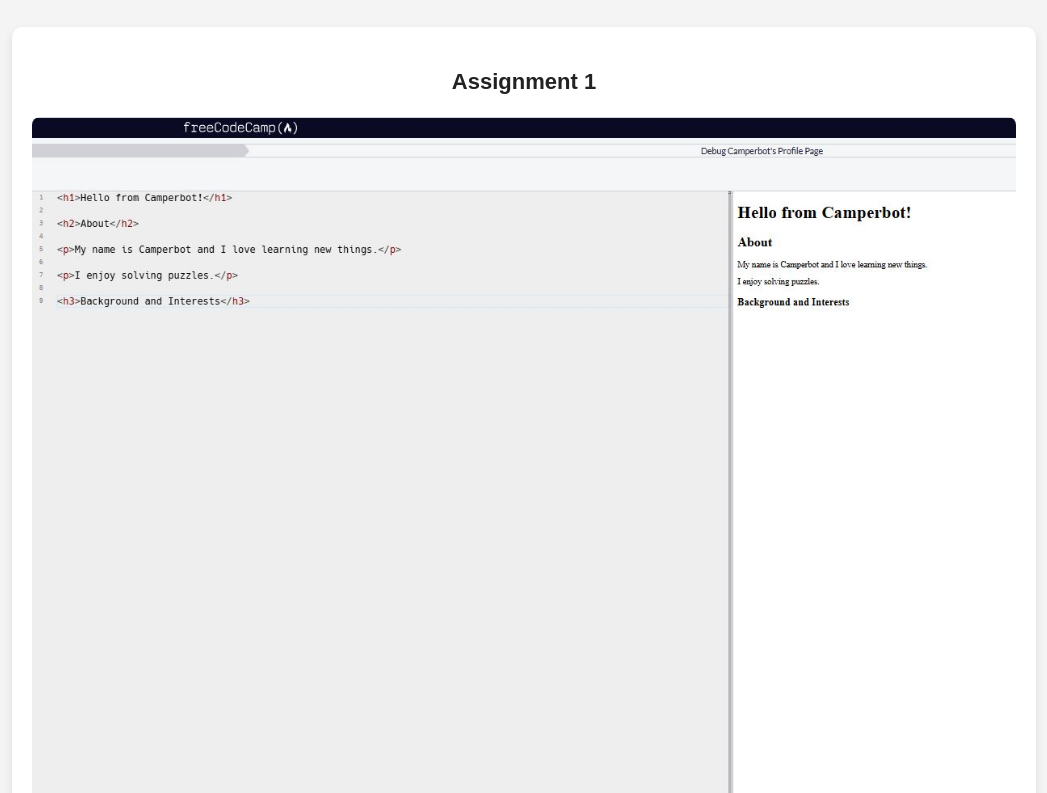
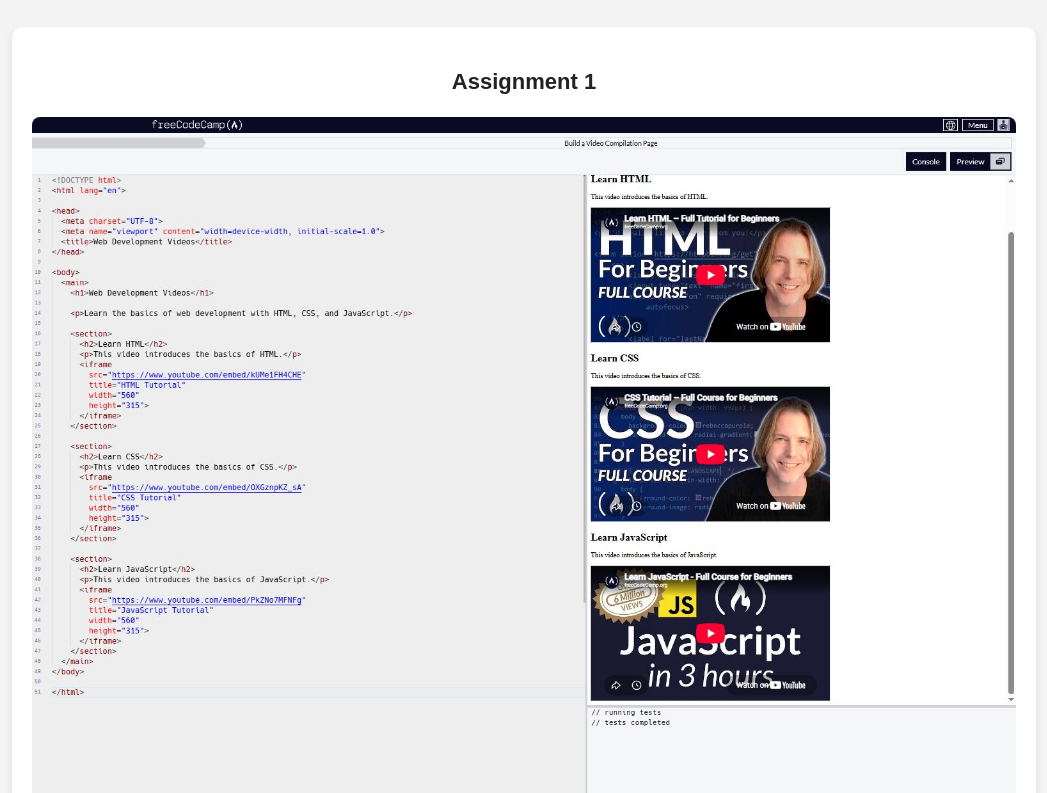
Before and after one commit to abelmrex-eng/abel-portfolio, a plain HTML site: page index.html in a window 1280 px wide. Shown: the part 1327-2120 px from the top of the page, without its empty margins (116-1163 px from the left). Drawn offline with Linux system fonts and the light colour scheme.

Commit message:
abel update

```diff
--- a/index.html
+++ b/index.html
@@ -52,7 +52,7 @@
 
       <div class="project-tile">
         <h3>Assignment 1</h3>
-        <img src="screenshot1.JPG" alt="Screenshot of abel first CodeSquad assignment">
+        <img src="screenshot2.JPG" alt="Screenshot of abel first CodeSquad assignment">
         <p>This is how I started my first lab project in the CodeSquad Mini Course. In this project, I began practicing the basics of HTML and learned how to structure a webpage using different HTML elements. It was one of my first steps into web development, and it helped me understand how code turns into something you can actually see in a browser.</p>
       </div>
 
```
